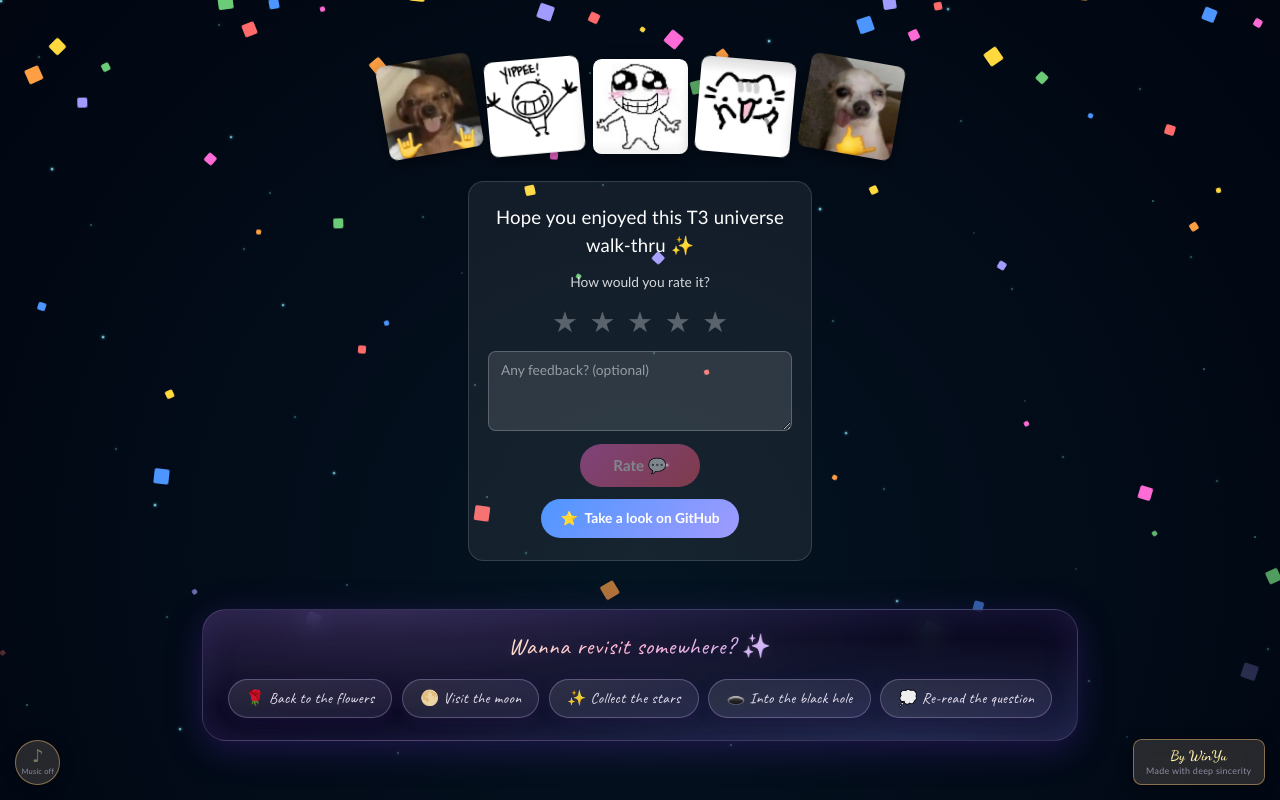
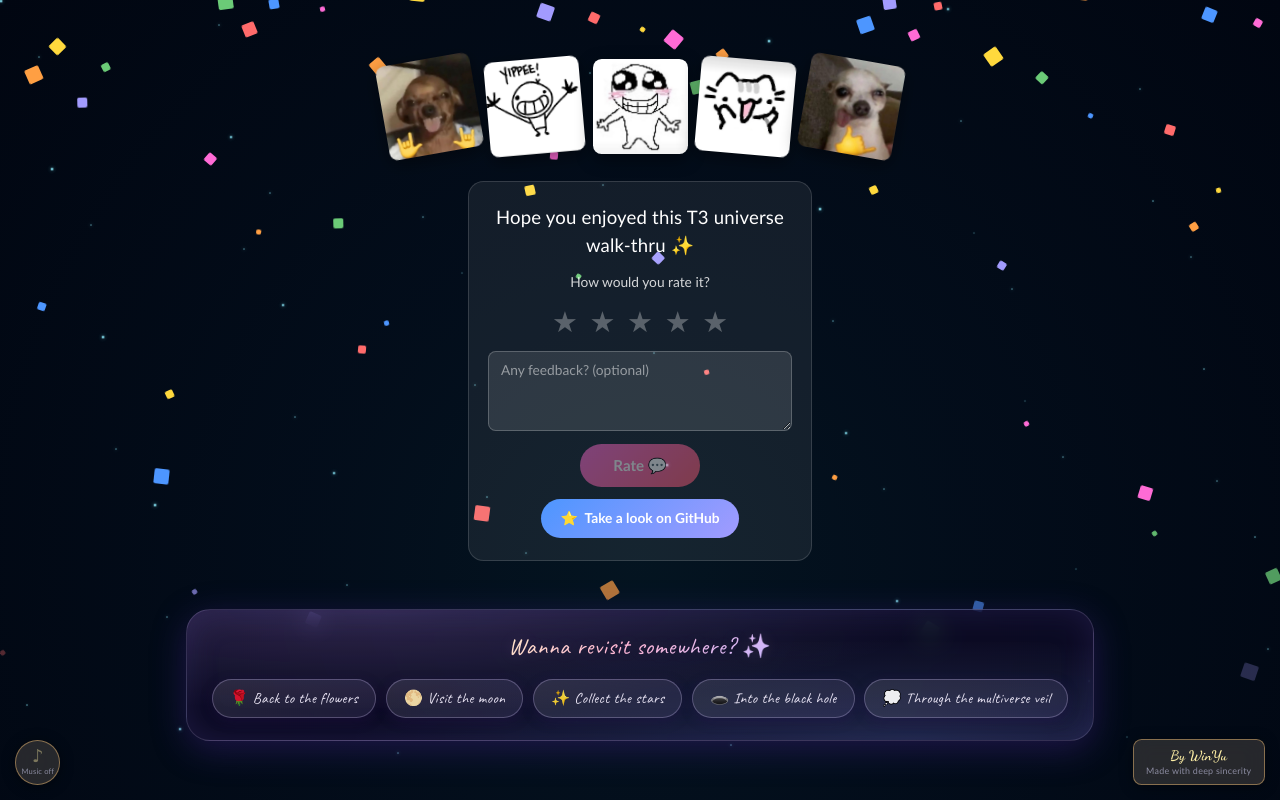
Before and after one commit to Kusk24/ice-breaker, a Next.js app: page /celebrate in a window 1280 px wide. Built offline with nearby package versions, Linux system fonts and the light colour scheme.

Commit message:
text label edited

```diff
--- a/app/celebrate/page.tsx
+++ b/app/celebrate/page.tsx
@@ -188,7 +188,7 @@ export default function CelebratePage() {
           <Link href="/moon" className="celebrate-nav__btn">🌕 Visit the moon</Link>
           <Link href="/constellation" className="celebrate-nav__btn">✨ Collect the stars</Link>
           <Link href="/countdown" className="celebrate-nav__btn">🕳️ Into the black hole</Link>
-          <Link href="/question" className="celebrate-nav__btn">💭 Re-read the question</Link>
+          <Link href="/question" className="celebrate-nav__btn">💭 Through the multiverse veil</Link>
         </div>
       </nav>
     </main>
```
